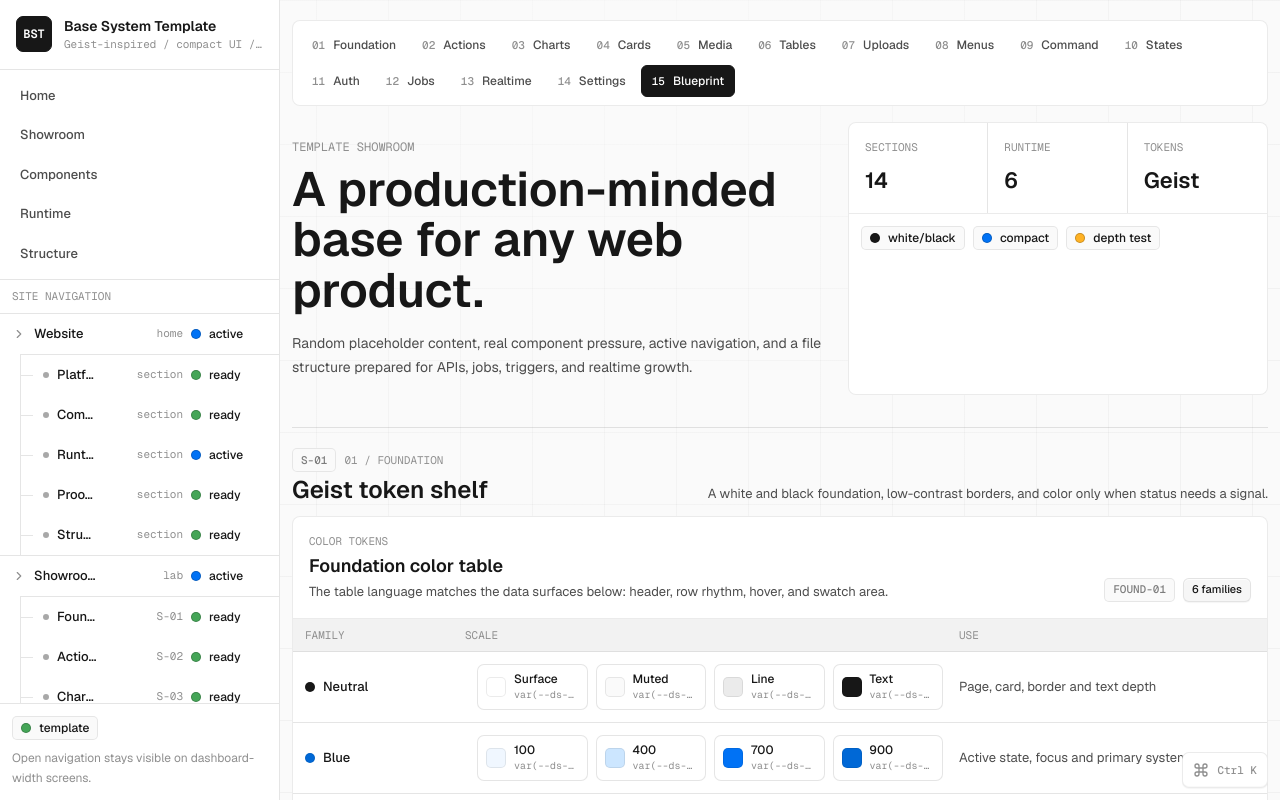
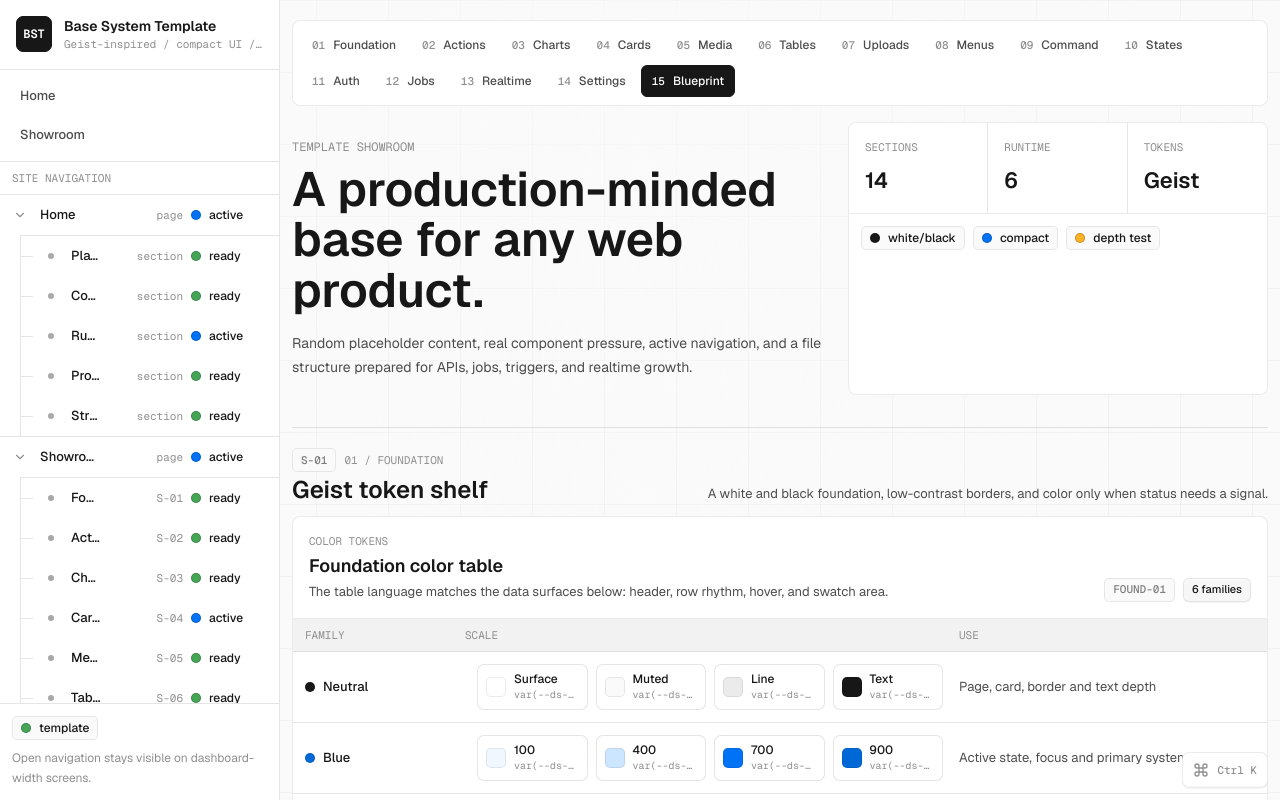
Before and after one commit to sezer-muhammed/base-react-design-template, a Next.js app: page /showroom in a window 1280 px wide. Shown: the top 800 px of the page. Built offline with nearby package versions, Linux system fonts and the light colour scheme.

Commit message:
Simplify navigation tree

```diff
--- a/src/components/layout/site-header.tsx
+++ b/src/components/layout/site-header.tsx
@@ -11,9 +11,6 @@ import { siteNavigationTree } from "@/data/navigation";
 const navItems = [
   { href: "/", label: "Home" },
   { href: "/showroom", label: "Showroom" },
-  { href: "/#components", label: "Components" },
-  { href: "/#runtime", label: "Runtime" },
-  { href: "/#structure", label: "Structure" },
 ] as const;
 
 export function SiteHeader() {
--- a/src/components/ui/recursive-menu.tsx
+++ b/src/components/ui/recursive-menu.tsx
@@ -1,4 +1,6 @@
-import type { ReactNode } from "react";
+"use client";
+
+import { useState, type ReactNode } from "react";
 import { ChevronRight } from "lucide-react";
 import { cn } from "@/lib/cn";
 
@@ -40,28 +42,54 @@ function RecursiveMenuNode({
   level: number;
 }) {
   const hasChildren = Boolean(item.children?.length);
-  const row = (
+  const [isOpen, setIsOpen] = useState(level === 0);
+
+  const indicator = hasChildren ? (
+    <button
+      aria-expanded={isOpen}
+      aria-label={`${isOpen ? "Collapse" : "Expand"} ${item.label}`}
+      className="grid h-6 w-6 shrink-0 cursor-pointer place-items-center rounded-[6px] text-[var(--ds-gray-700)] transition hover:bg-[var(--ds-gray-alpha-200)] focus-visible:shadow-[var(--ds-focus-ring)]"
+      onClick={() => setIsOpen((current) => !current)}
+      type="button"
+    >
+      <ChevronRight
+        aria-hidden="true"
+        className={cn(
+          "h-3.5 w-3.5 transition duration-150",
+          isOpen && "rotate-90",
+        )}
+      />
+    </button>
+  ) : (
+    <span className="grid h-6 w-6 shrink-0 place-items-center">
+      <span className="h-1.5 w-1.5 rounded-full bg-[var(--ds-gray-alpha-600)]" />
+    </span>
+  );
+
+  const label = item.href ? (
+    <a
+      className="min-w-0 truncate rounded-[5px] text-[13px] font-medium text-[var(--ds-gray-1000)] outline-none focus-visible:shadow-[var(--ds-focus-ring)]"
+      href={item.href}
+    >
+      {item.label}
+    </a>
+  ) : (
+    <span className="min-w-0 truncate text-[13px] font-medium text-[var(--ds-gray-1000)]">
+      {item.label}
+    </span>
+  );
+
+  return (
+    <li>
       <div
         className={cn(
-        "grid min-h-10 grid-cols-[1fr_auto] items-center gap-3 px-3 py-2 hover:bg-[var(--ds-gray-100)]",
-        item.href && "cursor-pointer",
+          "grid min-h-10 grid-cols-[auto_minmax(0,1fr)_auto] items-center gap-2 px-3 py-2 hover:bg-[var(--ds-gray-100)]",
           level > 0 && "relative before:absolute before:left-0 before:top-1/2 before:h-px before:w-3 before:bg-[var(--ds-gray-alpha-300)]",
         )}
-      style={{ paddingLeft: `${12 + level * 10}px` }}
+        style={{ paddingLeft: `${8 + level * 10}px` }}
       >
-      <div className="flex min-w-0 items-center gap-2">
-        {hasChildren ? (
-          <ChevronRight
-            aria-hidden="true"
-            className="h-3.5 w-3.5 shrink-0 text-[var(--ds-gray-700)]"
-          />
-        ) : (
-          <span className="h-1.5 w-1.5 shrink-0 rounded-full bg-[var(--ds-gray-alpha-600)]" />
-        )}
-        <span className="truncate text-[13px] font-medium text-[var(--ds-gray-1000)]">
-          {item.label}
-        </span>
-      </div>
+        {indicator}
+        {label}
         <div className="grid shrink-0 grid-cols-[74px_76px] items-center gap-2">
           {item.meta ? (
             <span className="hidden justify-self-end font-mono text-[11px] text-[var(--ds-gray-700)] sm:inline">
@@ -83,18 +111,7 @@ function RecursiveMenuNode({
           )}
         </div>
       </div>
-  );
-
-  return (
-    <li>
-      {item.href ? (
-        <a className="block outline-none focus-visible:shadow-[var(--ds-focus-ring)]" href={item.href}>
-          {row}
-        </a>
-      ) : (
-        row
-      )}
-      {hasChildren ? (
+      {hasChildren && isOpen ? (
         <ul className="ml-5 border-l border-t border-[var(--ds-gray-alpha-300)]">
           {item.children?.map((child) => (
             <RecursiveMenuNode item={child} key={child.label} level={level + 1} />
--- a/src/data/navigation.ts
+++ b/src/data/navigation.ts
@@ -3,8 +3,8 @@ import type { RecursiveMenuItem } from "@/components/ui/recursive-menu";
 export const siteNavigationTree: RecursiveMenuItem[] = [
   {
     href: "/",
-    label: "Website",
-    meta: "home",
+    label: "Home",
+    meta: "page",
     status: "active",
     children: [
       { href: "/#platform", label: "Platform", meta: "section", status: "ready" },
@@ -17,15 +17,24 @@ export const siteNavigationTree: RecursiveMenuItem[] = [
   {
     href: "/showroom",
     label: "Showroom",
-    meta: "lab",
+    meta: "page",
     status: "active",
     children: [
       { href: "/showroom#foundation", label: "Foundation", meta: "S-01", status: "ready" },
       { href: "/showroom#actions", label: "Actions", meta: "S-02", status: "ready" },
       { href: "/showroom#charts", label: "Charts", meta: "S-03", status: "ready" },
       { href: "/showroom#cards", label: "Cards", meta: "S-04", status: "active" },
+      { href: "/showroom#media", label: "Media", meta: "S-05", status: "ready" },
       { href: "/showroom#tables", label: "Tables", meta: "S-06", status: "ready" },
-      { href: "/showroom#runtime", label: "Runtime", meta: "S-14", status: "active" },
+      { href: "/showroom#uploads", label: "Uploads", meta: "S-07", status: "ready" },
+      { href: "/showroom#menus", label: "Menus", meta: "S-08", status: "ready" },
+      { href: "/showroom#command", label: "Command", meta: "S-09", status: "ready" },
+      { href: "/showroom#states", label: "States", meta: "S-10", status: "ready" },
+      { href: "/showroom#auth", label: "Auth", meta: "S-11", status: "ready" },
+      { href: "/showroom#jobs", label: "Jobs", meta: "S-12", status: "ready" },
+      { href: "/showroom#realtime", label: "Realtime", meta: "S-13", status: "active" },
+      { href: "/showroom#settings", label: "Settings", meta: "S-14", status: "ready" },
+      { href: "/showroom#blueprint", label: "Blueprint", meta: "S-15", status: "ready" },
     ],
   },
 ];
```
Lines whose indentation alone changed are shown as unchanged.
